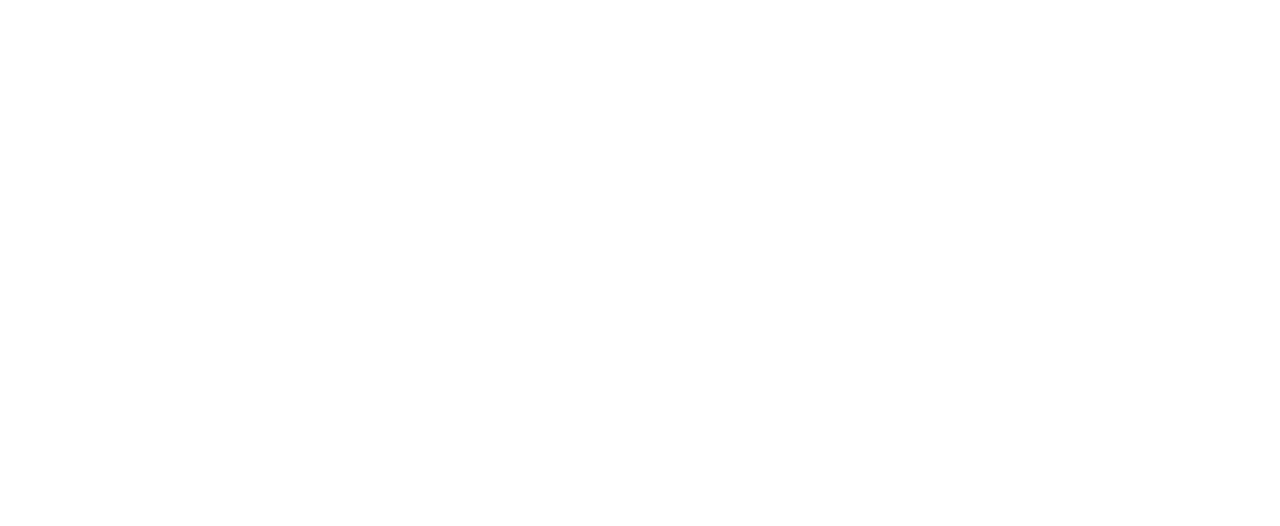
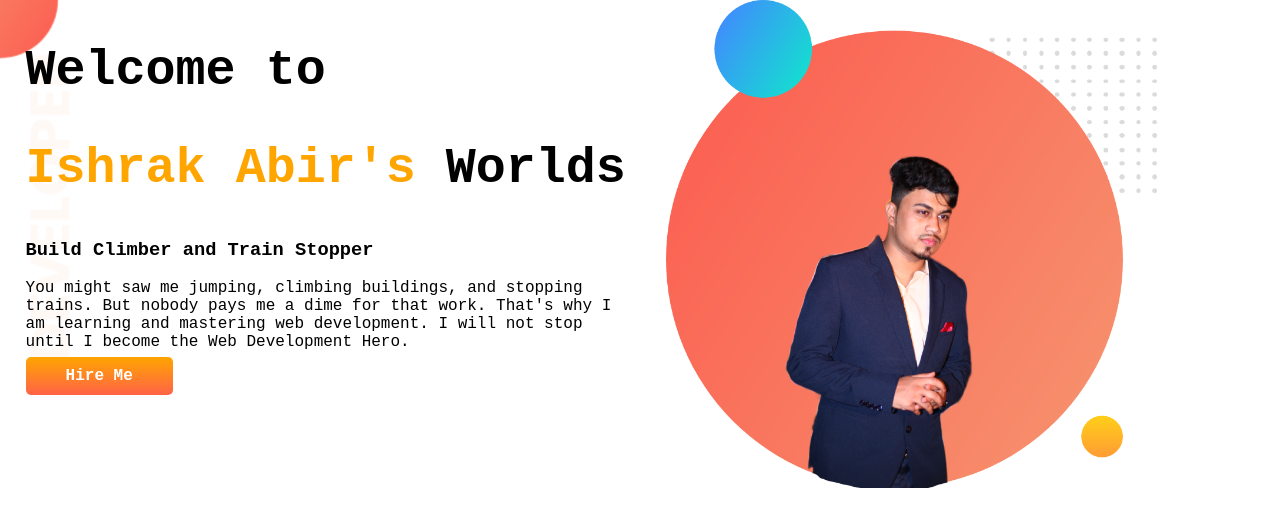
Before and after one commit to ishrakabir/developer-portfolio, a plain HTML site: page index.html in a window 1280 px wide. Drawn offline with Linux system fonts and the light colour scheme.

Commit message:
first part done

```diff
--- a/index.html
+++ b/index.html
@@ -1,13 +1,35 @@
 <!DOCTYPE html>
 <html lang="en">
-<head>
-    <meta charset="UTF-8">
-    <meta http-equiv="X-UA-Compatible" content="IE=edge">
-    <meta name="viewport" content="width=device-width, initial-scale=1.0">
+  <head>
+    <meta charset="UTF-8" />
+    <meta http-equiv="X-UA-Compatible" content="IE=edge" />
+    <meta name="viewport" content="width=device-width, initial-scale=1.0" />
     <title>Ishrak's Portfolio</title>
-    <link rel="stylesheet" href="style.css">
-</head>
-<body>
-
-</body>
+    <link rel="stylesheet" href="style.css" />
+    <link rel="preconnect" href="https://fonts.googleapis.com" />
+    <link rel="preconnect" href="https://fonts.gstatic.com" crossorigin />
+    <link
+      href="https://fonts.googleapis.com/css2?family=Poppins:ital,wght@0,400;1,200&display=swap"
+      rel="stylesheet"
+    />
+  </head>
+  <body>
+    <section class="top-banner">
+        <div class="half-width">
+      <h1>Welcome to</h1>
+      <h1><span class="orange-color"> Ishrak Abir's</span> Worlds</h1>
+      <h3>Build Climber and Train Stopper</h3>
+      <p>
+        You might saw me jumping, climbing buildings, and stopping trains. But
+        nobody pays me a dime for that work. That's why I am learning and
+        mastering web development. I will not stop until I become the Web
+        Development Hero.
+    </p>
+    <a class="link-button" target="_blank" href="https://www.linkedin.com/in/ishrak-abir/">Hire Me </a>
+    </div>
+    <div class="half-width">
+      <img src="images/ishrak.png" alt="" />
+    </div>
+    </section>
+  </body>
 </html>
--- a/style.css
+++ b/style.css
@@ -0,0 +1,33 @@
+body{
+    font-family: 'Courier New', Courier, monospace;
+    margin: 0;
+}
+h1{
+    font-size: 50px;
+}
+.orange-color{
+    color: orange;
+}
+section{
+    display: flex;
+}
+.half-width{
+    width: 50%;
+    padding-left: 2%;
+}
+.half-width img{
+    width: 80%;
+}
+.link-button{
+    text-decoration: none;
+    background-image: linear-gradient(orange,tomato);
+    padding: 10px 40px;
+    border-radius: 5px;
+    color: white;
+    font-weight: 700;
+
+}
+.top-banner{
+    background-image: url(images/top-banner.png);
+    background-repeat: no-repeat;
+}
```
Also changed, not shown: images/dream-bg.png (added), images/exp-bg.png (added), images/ishrak.png (added), images/ishrak2.png (added), images/jhankar.png (added), images/jhankar2.png (added), images/my-bg.png (added), images/my-bg2.png (added), images/top-banner.png (added).
